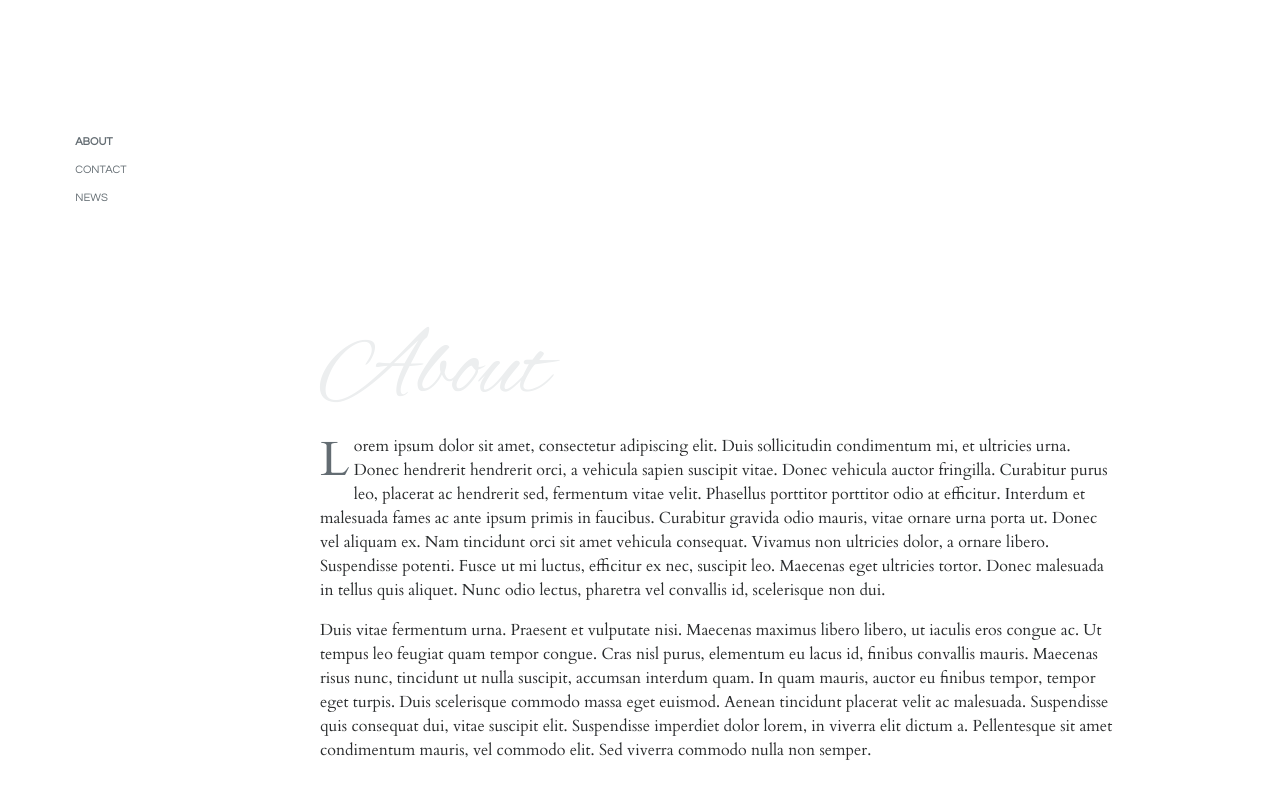
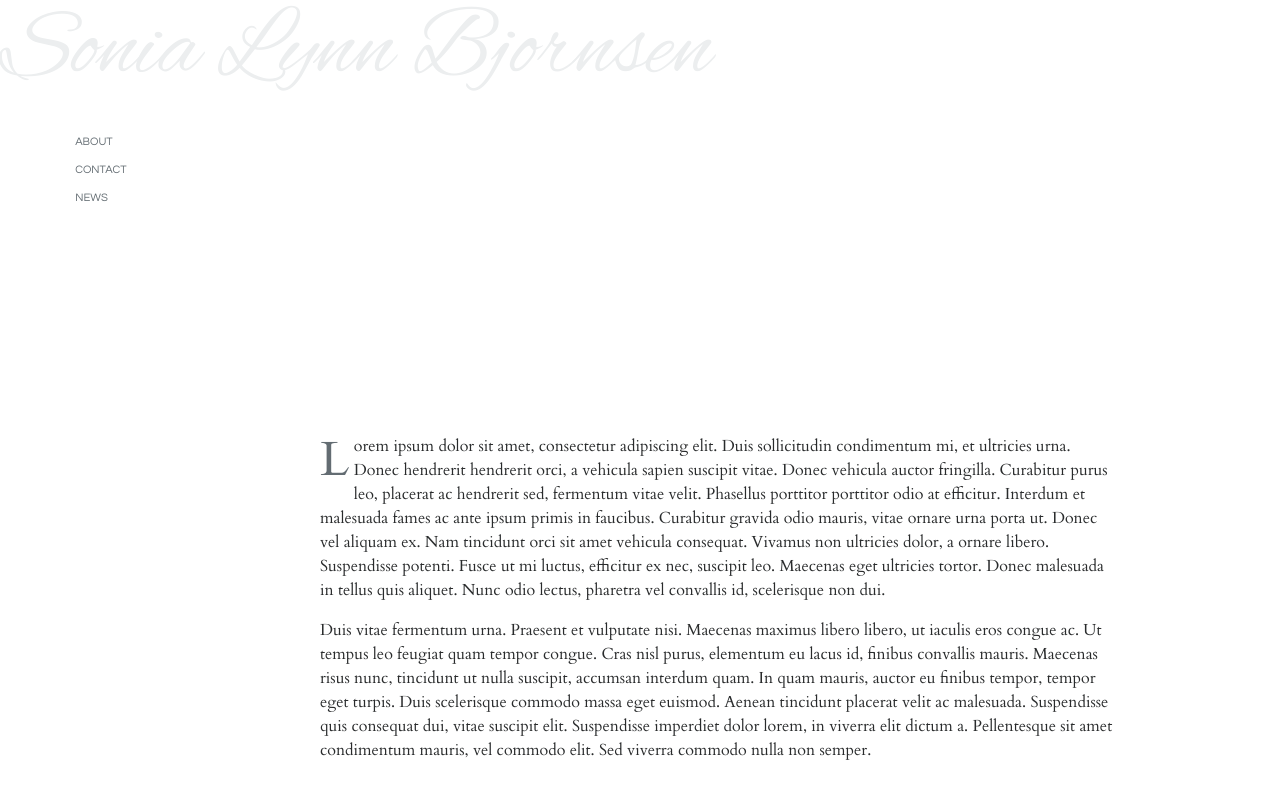
Before and after one commit to JoyceKimberly/SoniaBjornsen, a Jekyll site: the page built from index.md, in a window 1280 px wide and 900 px high. Shown: the top 799 px of the window. Built offline with Jekyll 4.4.1, drawn with Linux system fonts in a browser that asks for light colours; nearby versions of some CDN libraries; the repository's description, which GitHub fills in, is left out.

Commit message:
Update index.md

```diff
--- a/index.md
+++ b/index.md
@@ -3,11 +3,12 @@ title: "Sonia Lynn Bjornsen"
 ---
 
 <div id="main-content">
+  <h1>Sonia Lynn Bjornsen</h1>
   {% for page in site.pages %}
     {% if page.title != undefined and page.title != 'Sonia Lynn Bjornsen' %}
       <a name="{{ page.slug }}"></a>
       <div id="{{ page.slug }}" class="block {{ page.slug }}">
-        <h1><a href="{{ site.url }}/#{{ page.slug }}">{{ page.title }}</a></h1>
+        <!--<h1><a href="{{ site.url }}/#{{ page.slug }}">{{ page.title }}</a></h1>-->
         <div>{{ page.content }}</div>
       </div>
     {% endif %}
@@ -18,7 +19,7 @@ title: "Sonia Lynn Bjornsen"
     {% for post in site.posts %}
       <a name="{{ post.slug }}"></a>
       <div id="{{ post.slug }}">
-        <h1><a href="{{ site.url }}/#{{ post.slug }}">{{ post.title }}</a></h1>
+        <!--<h1><a href="{{ site.url }}/#{{ post.slug }}">{{ post.title }}</a></h1>-->
         <time datetime="{{ post.date | date: '%Y-%m-%d' }}">{{ post.date | date: '%-d %B %Y' }}</time>
         <div>{{ post.content }}</div>
       </div>
```
